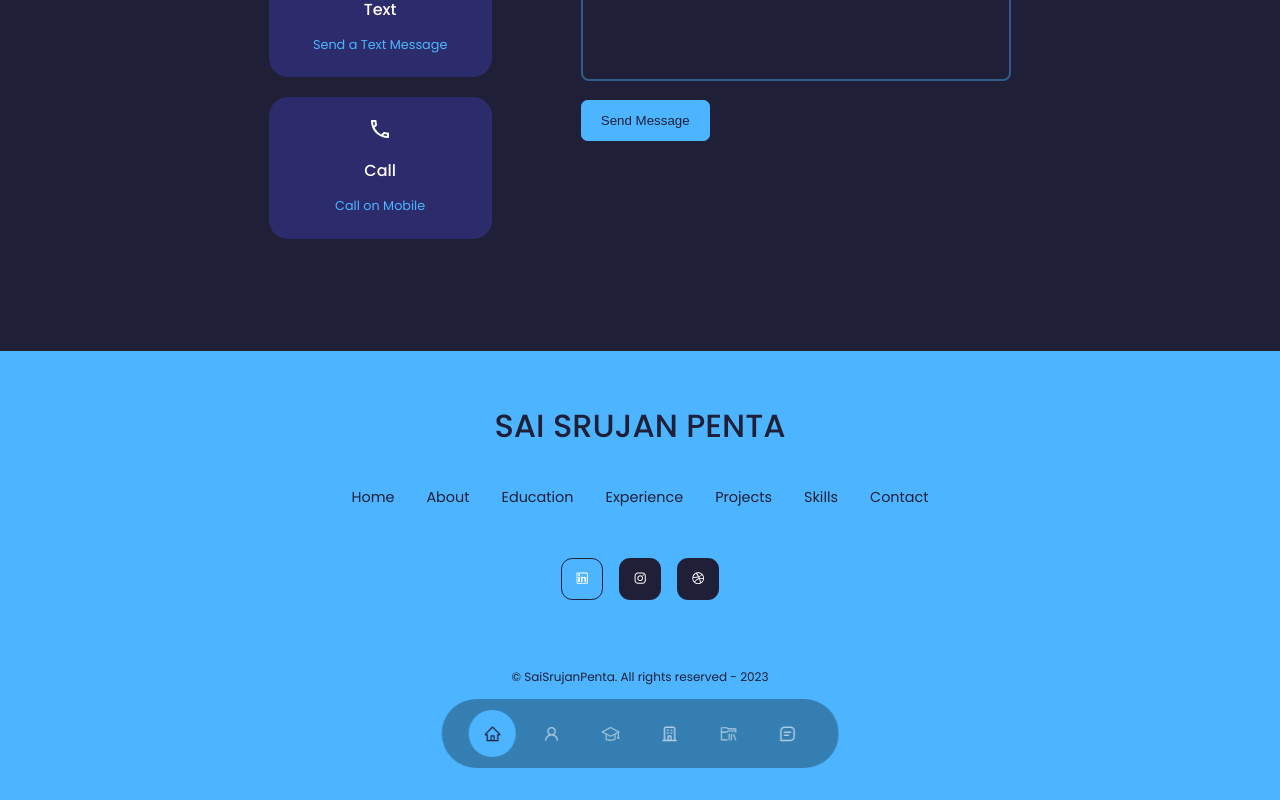
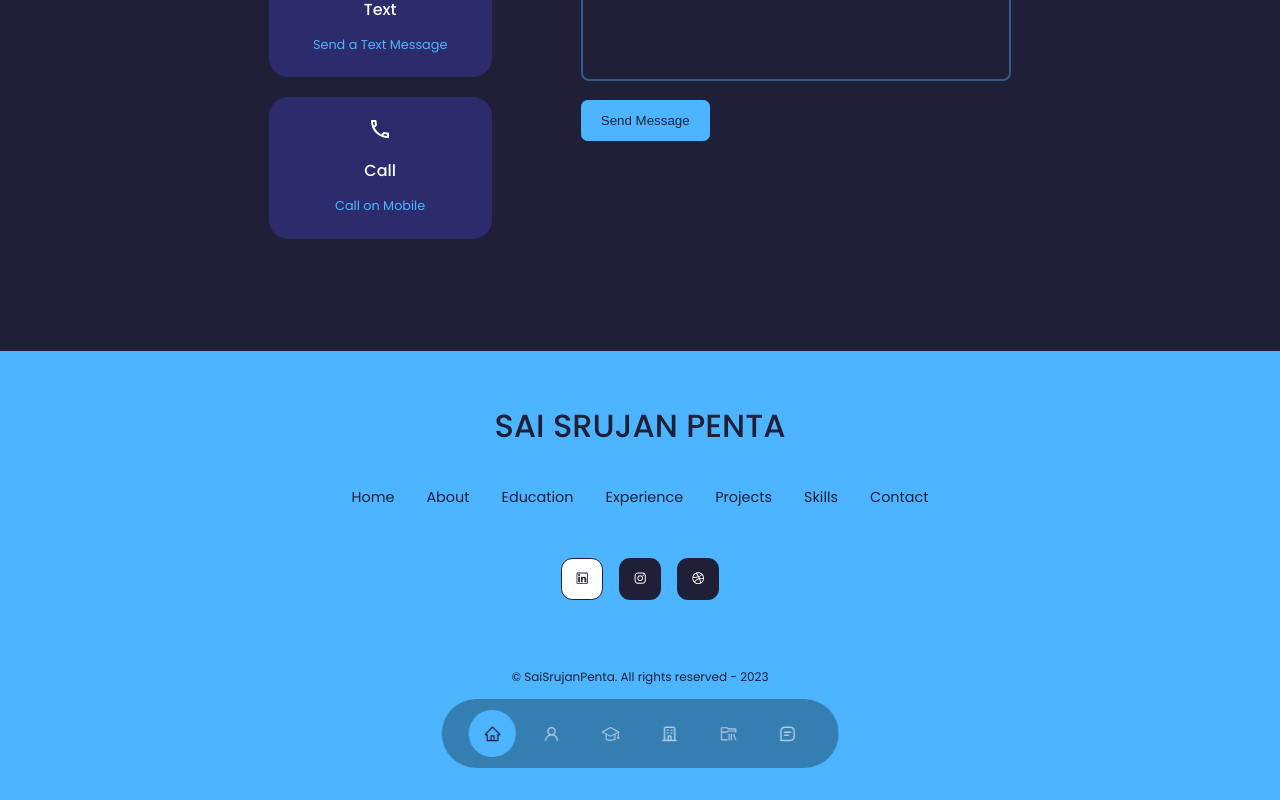
Before and after one commit to saisrujanpenta/Personal-Portfolio, a React (Create React App) app: page / in a window 1280 px wide. In both pictures the pointer is over the link 582 px from the left and 7311 px from the top of the page. Shown: the part 6733-7533 px from the top of the page. Built offline with nearby package versions, Linux system fonts and the light colour scheme.

Commit message:
made changes to footer

```diff
--- a/src/components/footer/Footer.css
+++ b/src/components/footer/Footer.css
@@ -42,8 +42,8 @@ footer a {
 }
 
 .footer_socials a:hover{
-    background: transparent;
-    color: var(--color-white);
+    background-color: var(--color-white);
+    color: var(--color-bg);
     border-color: var(--color-bg);
 }
 
```
